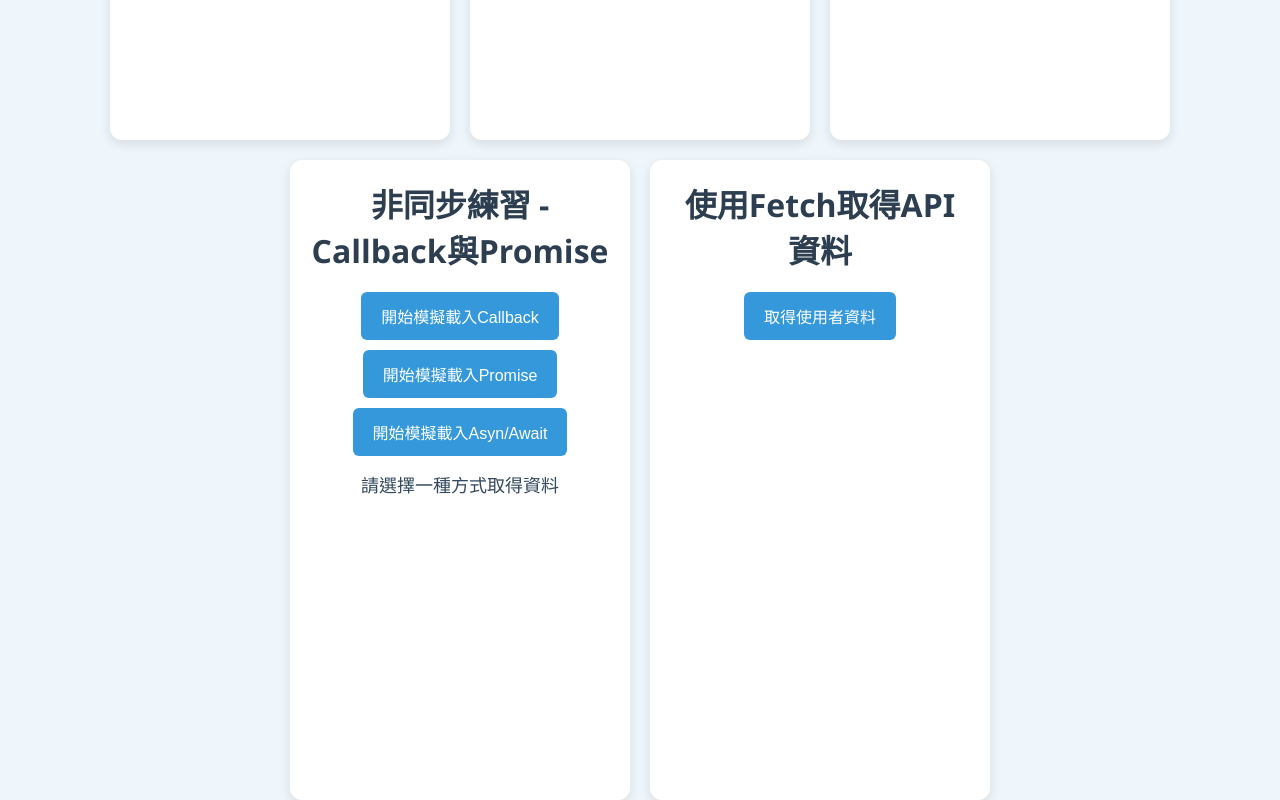
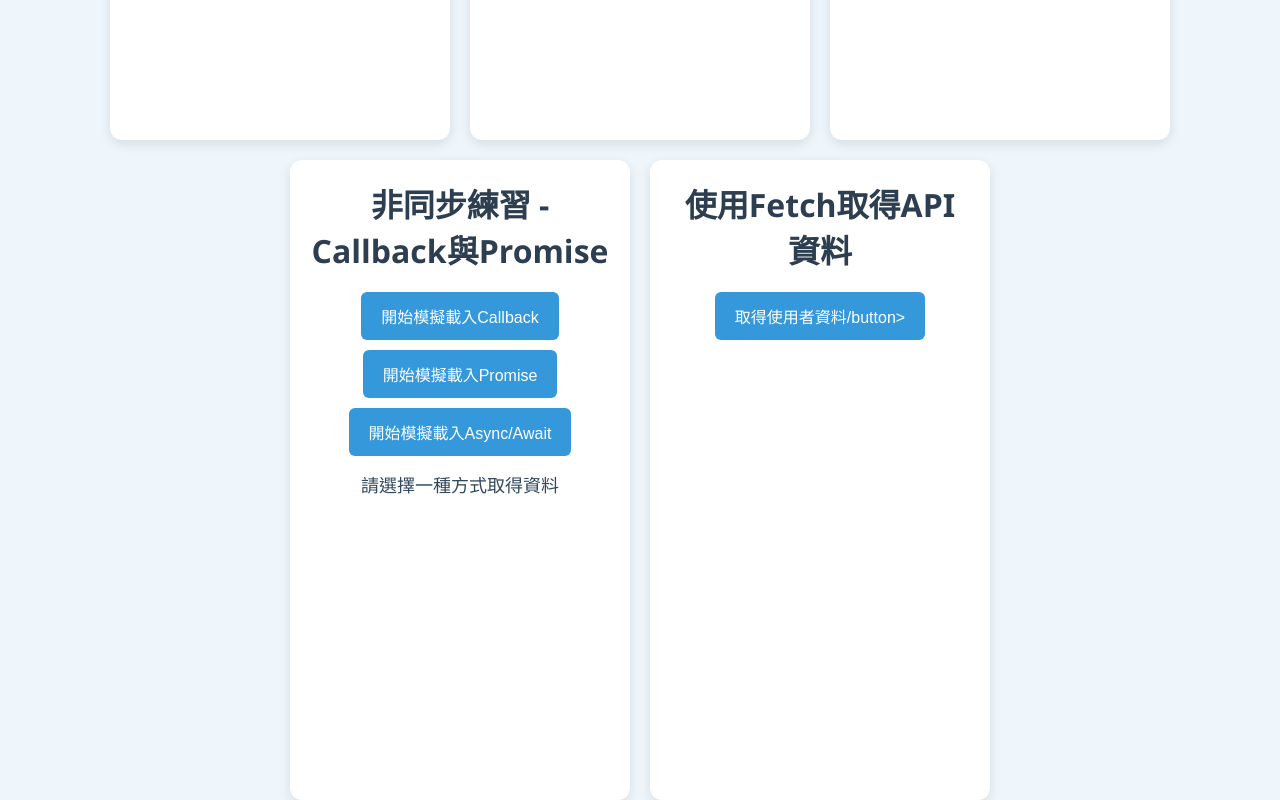
Before and after one commit to ZoeeYee/Day10-17, a website: page index.html in a window 1280 px wide. Shown: the part 1860-2660 px from the top of the page. Drawn offline with Linux system fonts and the light colour scheme.

Commit message:
fix:Async

```diff
--- a/index.html
+++ b/index.html
@@ -100,13 +100,13 @@
         <h1>非同步練習 - Callback與Promise</h1>
         <button id="callbackBtn">開始模擬載入Callback</button>
         <button id="promiseBtn">開始模擬載入Promise</button>
-        <button id="asynBtn">開始模擬載入Asyn/Await</button>
+        <button id="asynBtn">開始模擬載入Async/Await</button>
         <p id="day19Result">請選擇一種方式取得資料</p>
       </div>
 <!-- DAY20 - Fetch API資料取得 -->
       <div class="tool-box">
         <h1>使用Fetch取得API資料</h1>
-        <button id="fetchBtn">取得使用者資料</button>
+        <button id="fetchBtn">取得使用者資料/button>
         <div id="apiOutput"></div>
 <!-- ------------------------------------------------------------- -->
     </div>
```
